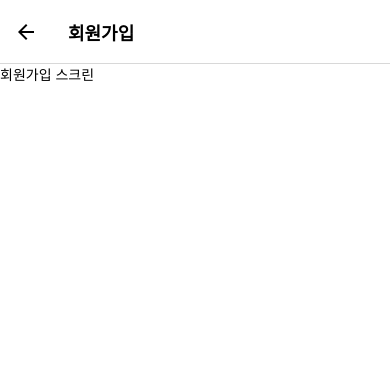
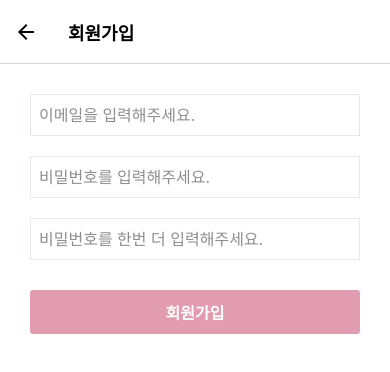
Before and after one commit to ParkSohyunee/react-native-matzipApp, a React Native app in the folder frontend/: screen /Signup in a window 390 px wide. Shown: the top 372 px of the page. Built offline with nearby package versions, Linux system fonts and the light colour scheme.

Commit message:
feat: 회원가입 스크린 구현

```diff
--- a/frontend/src/screens/auth/SignupScreen.tsx
+++ b/frontend/src/screens/auth/SignupScreen.tsx
@@ -1,12 +1,66 @@
 import React from 'react';
-import {SafeAreaView, Text} from 'react-native';
+import {SafeAreaView, StyleSheet, View} from 'react-native';
+
+import InputField from '../../components/InputField';
+import CustomButton from '../../components/CustomButton';
+
+import useForm from '../../components/hooks/useForm';
+import {validateSignUp} from '../../utils';
 
 interface SignupScreenProps {}
 
 export default function SignupScreen({}: SignupScreenProps) {
+  const {inputs, touched, errors, getTextInputProps} = useForm({
+    initialState: {email: '', password: '', passwordCheck: ''},
+    validate: validateSignUp,
+  });
+
+  const handleSubmit = () => {
+    console.log(inputs);
+  };
+
   return (
-    <SafeAreaView>
-      <Text>회원가입 스크린</Text>
+    <SafeAreaView style={styles.container}>
+      <View style={styles.inputContainer}>
+        <InputField
+          inputMode="email" // determines which keyboard to open
+          placeholder="이메일을 입력해주세요."
+          errorMessage={errors.email}
+          touched={touched.email}
+          {...getTextInputProps('email')}
+        />
+        <InputField
+          placeholder="비밀번호를 입력해주세요."
+          errorMessage={errors.password}
+          secureTextEntry
+          touched={touched.password}
+          {...getTextInputProps('password')}
+        />
+        <InputField
+          placeholder="비밀번호를 한번 더 입력해주세요."
+          errorMessage={errors.passwordCheck}
+          secureTextEntry
+          touched={touched.passwordCheck}
+          {...getTextInputProps('passwordCheck')}
+        />
+      </View>
+      <CustomButton
+        label="회원가입"
+        variant="filled"
+        size="large"
+        onPress={handleSubmit}
+      />
     </SafeAreaView>
   );
 }
+
+const styles = StyleSheet.create({
+  container: {
+    flex: 1,
+    margin: 30,
+  },
+  inputContainer: {
+    gap: 20,
+    marginBottom: 30,
+  },
+});
--- a/frontend/src/utils/validate.ts
+++ b/frontend/src/utils/validate.ts
@@ -5,8 +5,7 @@ type UserLoginInfo = {
 
 const emailRegEx = /^[a-zA-Z0-9._%+-]+@[a-zA-Z0-9.-]+.[a-zA-Z]{2,}$/;
 
-// 에러 객체를 리턴하는 유효성 검사 함수
-export function validateLogin(inputs: UserLoginInfo) {
+const validateUser = (inputs: UserLoginInfo) => {
   const error = {
     email: '',
     password: '',
@@ -20,4 +19,22 @@ export function validateLogin(inputs: UserLoginInfo) {
   }
 
   return error; // ex) {email: '유효하지 않은 이메일입니다.'}
-}
+};
+
+// 에러 객체를 리턴하는 유효성 검사 함수
+const validateLogin = (inputs: UserLoginInfo) => {
+  return validateUser(inputs);
+};
+
+const validateSignUp = (inputs: UserLoginInfo & {passwordCheck: string}) => {
+  const errors = validateUser(inputs);
+  const signupErrors = {...errors, passwordCheck: ''};
+
+  if (inputs.passwordCheck !== inputs.password) {
+    signupErrors.passwordCheck = '비밀번호가 일치하지 않습니다.';
+  }
+
+  return signupErrors;
+};
+
+export {validateLogin, validateSignUp};
```
